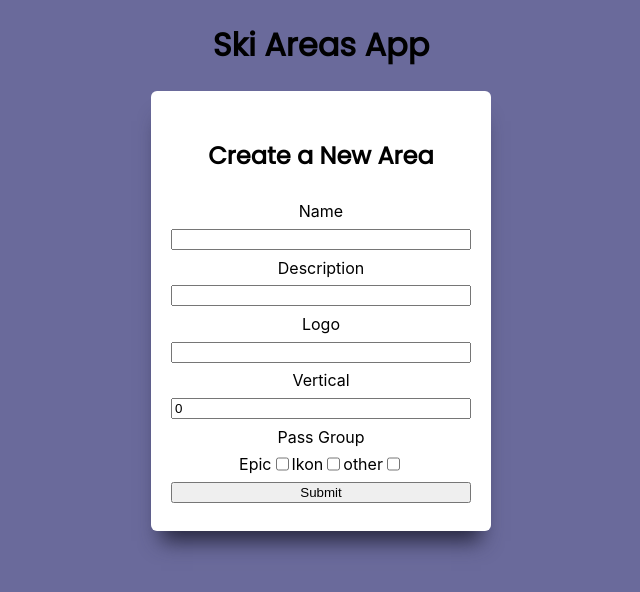
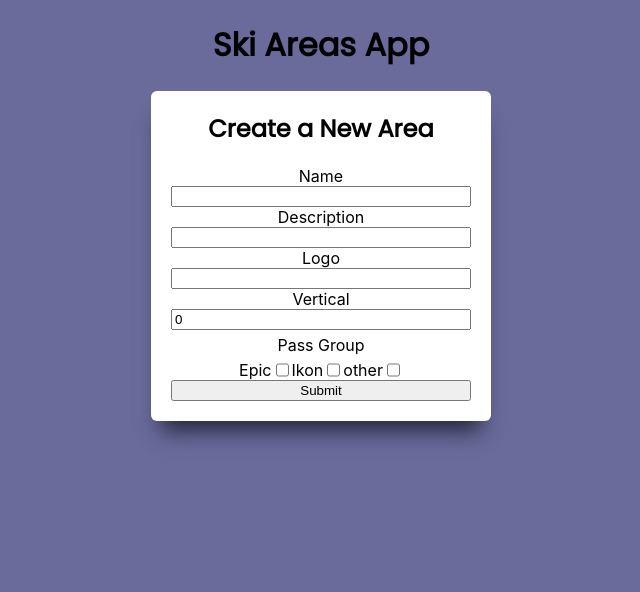
Before and after one commit to bwesterg/ski_areas, a React (Create React App) app in the folder ski-areas-frontend/: page / in a window 1280 px wide. Shown: the top 592 px of the page, without its empty margins (319-959 px from the left). Built offline with nearby package versions, Linux system fonts and the light colour scheme; no server answers.

Commit message:
saving changes

```diff
--- a/ski-areas-frontend/src/App.css
+++ b/ski-areas-frontend/src/App.css
@@ -18,15 +18,24 @@ h1, h2, h3, h4, h5, h6, p {
   display: flex;
   flex-direction: column;
   width: 300px;
-  height: 400px;
+  height: 100%;
   margin: auto;
   justify-content: space-evenly;
   /* ^^^margin: auto centers element to it's parent ^^^ */
   background-color: white;
-  padding: 20px;
+  padding: 0 20px 20px 20px;
   border-radius: 6px;
   box-shadow: 0 20px 20px -10px rgb(39, 39, 63);;
   margin-bottom: 20px;
+}
+
+/* .area-form label, .area-form input {
+  line-height: 0;
+
+} */
+
+.area-form .pass-input label {
+  line-height: 1;
 }
 
 .area-list {
@@ -50,6 +59,10 @@ h1, h2, h3, h4, h5, h6, p {
   margin-bottom: 2em;
 }
 
+.area-item h3, .area-item p{
+  font-size: 15px;
+}
+
 .delete-button {
   color: white;
   background-color: rgb(199, 127, 127);
@@ -67,6 +80,14 @@ h1, h2, h3, h4, h5, h6, p {
   justify-content: center;
 }
 
+.pass-input label {
+  line-height: unset !important;
+}
+
+.pass-group-label {
+  margin: 5px;
+}
+
 .close-button {
   color: white;
   background-color: rgb(199, 127, 127);
--- a/ski-areas-frontend/src/components/AreaForm.js
+++ b/ski-areas-frontend/src/components/AreaForm.js
@@ -75,7 +75,7 @@ export default class AreaForm extends Component{
                 <input type="text" name="logo" value={logo} onChange={this.handleChange}/>
                 <label>Vertical</label>
                 <input type="number" name="vertical" value={vertical} onChange={this.handleChange}/>
-                <label>Pass Group</label>
+                <label className="pass-group-label">Pass Group</label>
                 <div className="pass-input">
                     <label>Epic</label>
                     <input type="checkbox" name="epic" checked={epic} onChange={this.handleChange}/>
--- a/ski-areas-frontend/src/components/AreaItem.js
+++ b/ski-areas-frontend/src/components/AreaItem.js
@@ -11,9 +11,9 @@ export default function AreaItem({id, name, description, logo, vertical, epic, i
     const handleToggle = (event) => setIsToggled(!isToggled)
     const areaCard = () => (
         <li className="area-item">
-        <h2>{name}</h2>
+        <img src={logo} />
+        {/* {name} */}
         <h3>{description}</h3>
-        <img src={logo} />
         <p>{vertical} ft vertical</p>
         <p>{epic}</p>
         <p>{ikon}</p>
```
